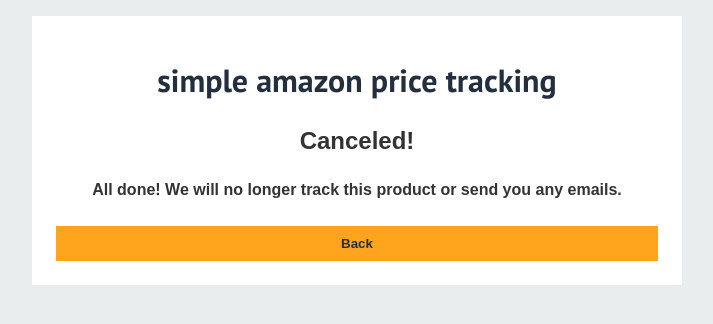
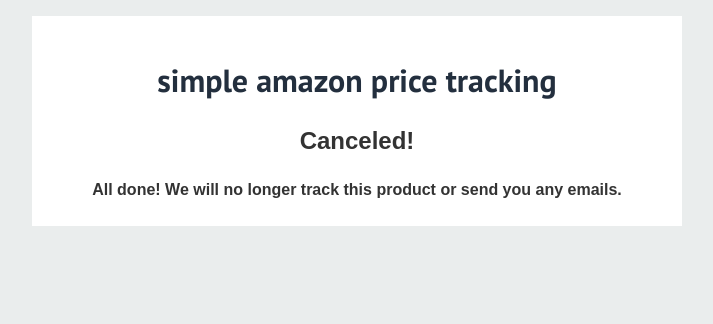
Before and after one commit to adam0tokyo/amazon-price-tracking, a Flask app: template templates/cancel.html in a window 1280 px wide. Shown: the top 324 px of the page, without its empty margins (283-996 px from the left). Run offline with Flask 2, Linux system fonts and the light colour scheme; the template is opened without the code that fills it, so the values that code supplies are empty.

Commit message:
fix:remove useless back buttons on cancel and confirm pages

```diff
--- a/templates/cancel.html
+++ b/templates/cancel.html
@@ -19,7 +19,6 @@
                 <span class="line">All done! We will no longer track this</span>
                 <span class="line">product or send you any emails.</span>
             </h4>
-            <input type="submit" value="Back" class="btn" onclick="javascript:window.history.back();" style="background: #ffa41c;"/>
         </div>
     </body>
 </html>
--- a/templates/confirm.html
+++ b/templates/confirm.html
@@ -20,7 +20,6 @@
                 <span class="line">and send you and email once it is</span>
                 <span class="line">at or below your target price.</span>
             </h4>
-            <input type="submit" value="Back" class="btn" onclick="javascript:window.history.back();" style="background: #ffa41c;"/>
         </div>
     </body>
 </html>
```
